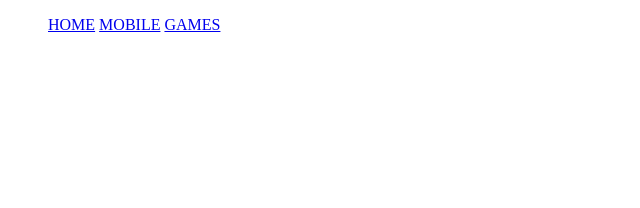
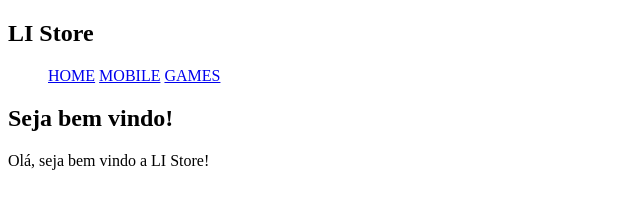
Before and after one commit to IanZenker/projetoHTML, a plain HTML site: page index.html in a window 1280 px wide. Shown: the whole page, without its empty margins (0-640 px from the left). Drawn offline with Linux system fonts and the light colour scheme.

Commit message:
quintoCommit

```diff
--- a/index.html
+++ b/index.html
@@ -9,6 +9,9 @@
 <header>
     <div>
         <nav>
+            <H1>
+                LI Store
+            </H1>
             <ul>
                 <span><a href="index.html">HOME</a></span>
                 <span><a href="mobile.html">MOBILE</a></span>
@@ -18,7 +21,14 @@
     </div>
 </header>
 <body>
-    <div></div>
+    <section id="mensagemBoasVindas">
+        <div>
+            <H2> Seja bem vindo! </H2>
+            <p>
+                Olá, seja bem vindo a LI Store!
+            </p>
+        </div>
+    </section>
 </body>
 <footer>
 
```
